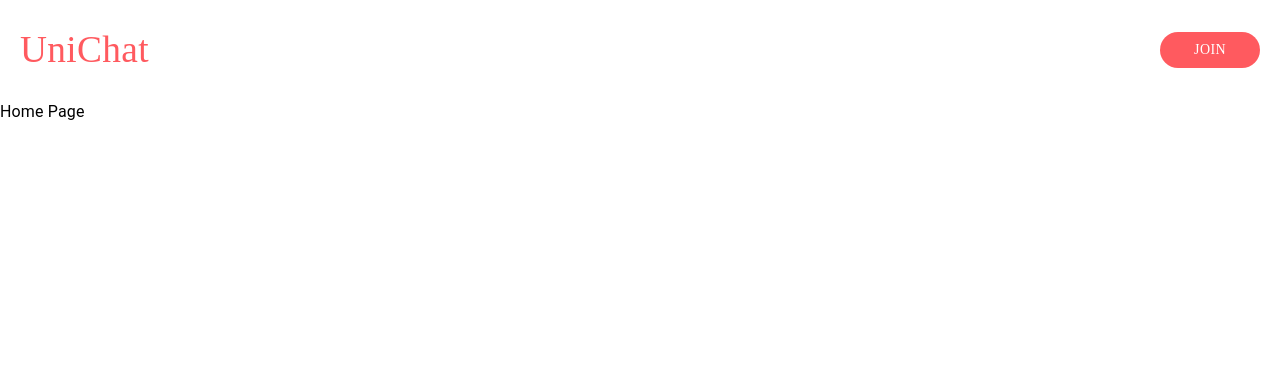
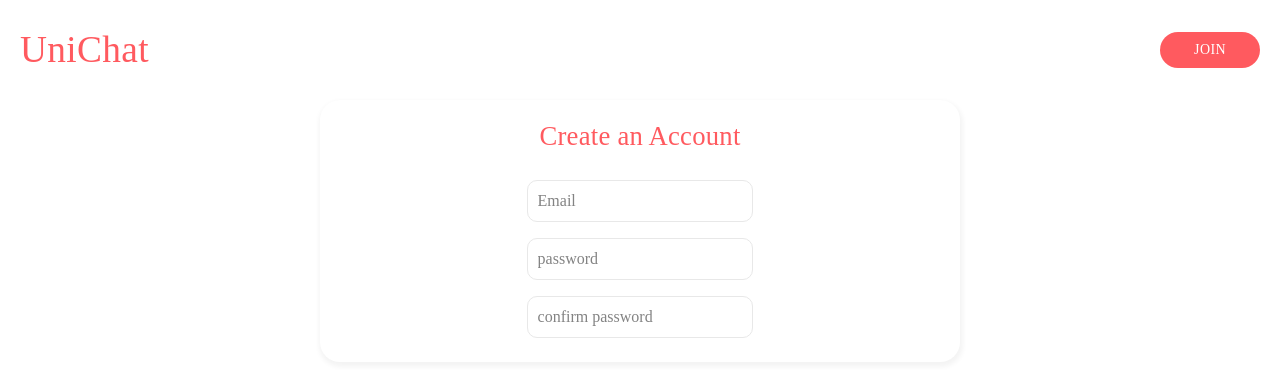
Before and after one commit to andaniel2029/unichat, a React (Create React App) app: page / in a window 1280 px wide. Shown: the top 376 px of the page. Built offline with nearby package versions, Linux system fonts and the light colour scheme; a web font is replaced by a local one.

Commit message:
create account text inputs added

```diff
--- a/src/App.tsx
+++ b/src/App.tsx
@@ -23,8 +23,8 @@ export default function App() {
         </Grid>
         <Grid item xs={12}>
           <Switch>
-            <Route exact path="/" component={Home} />
-            <Route path="/signup" component={SignUp} />
+            {/* <Route exact path="/" component={Home} /> */}
+            <Route path="/" component={SignUp} />
           </Switch>
         </Grid>
       </Grid>
--- a/src/components/PrivateRoute.tsx
+++ b/src/components/PrivateRoute.tsx
@@ -1,3 +1,4 @@
+export {}
 // import React from 'react';
 // import { Redirect, Route } from 'react-router-dom';
 // import { useAuth } from './contexts/AuthContext';
--- a/src/components/pages/SignUp.tsx
+++ b/src/components/pages/SignUp.tsx
@@ -1,10 +1,54 @@
 import { Typography } from '@material-ui/core';
-import Grid from '@material-ui/core/Grid';
+import Paper from '@material-ui/core/Paper';
+import TextField from '@material-ui/core/TextField'
 
 import { makeStyles } from '@material-ui/core/styles';
 
 const useStyles = makeStyles((theme) => ({
+  root: {
+    display: 'flex',
+    justifyContent: 'center'
+  },
 
+  paper: {
+    display: 'flex',
+    flexDirection: 'column',
+    alignItems: 'center',
+    borderRadius: '20px',
+    boxShadow: "1px 3px 5px 2px #F4F4F4",
+    padding: '1rem 4rem 1rem 4rem',
+    width: '40%',
+  },
+
+  title: {
+    marginBottom: '1rem',
+    fontFamily: 'halcom',
+    fontSize: '20pt',
+    color: '#FF5A5F'
+  },
+
+  field: {
+    width: '40%',
+    height: '20px',
+    margin: '0.5rem 0rem 0.5rem 0rem',
+    fontFamily: 'halcom',
+    fontSize: '12pt',
+    border: '1px solid #E8E8E8',
+    padding: '10px',
+    borderRadius: '10px',
+    transition: '0.2s ease-in-out',
+    '&:focus': {
+      outline: 'none',
+      border: '1px solid #FF5A5F',
+      borderRadius: '10px',
+
+    },
+    '&::placeholder': {
+      fontSize: '12pt',
+      fontFamily: 'halcom',
+      color: '#838383'
+    }
+  }
 }));
 
 export default function SignUp() {
@@ -12,6 +56,28 @@ export default function SignUp() {
   const classes = useStyles();
 
   return (
-    <Typography>Sign Up Page</Typography>
+    <div className={classes.root}>
+      <Paper className={classes.paper}>
+        <Typography className={classes.title}>Create an Account</Typography>
+        <input
+            className={classes.field}
+            required
+            type="text"
+            placeholder="Email"
+          />
+        <input
+            className={classes.field}
+            required
+            type="password"
+            placeholder="password"
+          />
+        <input
+            className={classes.field}
+            required
+            type="password"
+            placeholder="confirm password"
+          />
+      </Paper>
+    </div>
   );
 }
```
Also changed, not shown: 1 other file (tests, documents, lock files or other folders).
